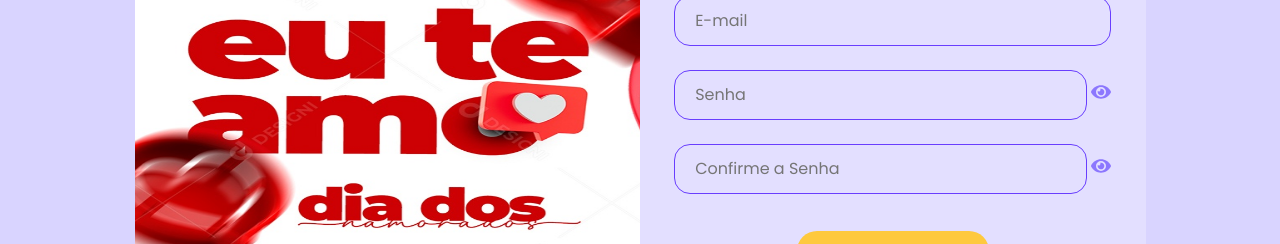
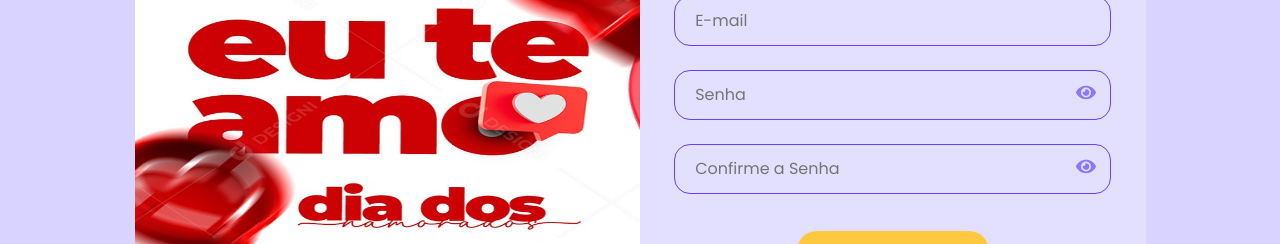
Before and after one commit to HynaellAlves/evex, a Next.js app: page /Recovery in a window 1280 px wide. Shown: the part 450-694 px from the top of the page. Built offline with nearby package versions, Linux system fonts and the light colour scheme.

Commit message:
fix: Update button text in login form and adjust validation message

```diff
--- a/src/components/Forms/Form_login/index.tsx
+++ b/src/components/Forms/Form_login/index.tsx
@@ -46,7 +46,7 @@
         />
 
       </div>
-      <Button />
+      <Button text="avançar" />
 
       <div className={styles.box_hyperlink}>
         <div className={styles.hyperlink_google}>
--- a/src/components/Input/Input_example_other/input.module.css
+++ b/src/components/Input/Input_example_other/input.module.css
@@ -26,11 +26,14 @@
 .showPassword_content {
     display: flex;
     align-items: center;
-    margin-left: 1%;
     height: 100%;
 }
 
 .eye_icon {
+    position: absolute;
+    right: 15px;
+    top: 50%;
+    transform: translateY(-50%);
     cursor: pointer;
     color: var(--color-primary);
     font-size: 20px;
--- a/src/pages/index.tsx
+++ b/src/pages/index.tsx
@@ -1,4 +1,3 @@
-import Form from "../components/Forms/Form_login"
 export default function Home() {
   return (
     <div className="page home">
--- a/src/validation/validation.tsx
+++ b/src/validation/validation.tsx
@@ -3,5 +3,5 @@
 export const loginSchema = z.object({
   email: z.string().email("Email inválido").optional(),
   senha: z.string().min(8, "Senha deve ter ao menos 8 caracteres").optional(),
-  senhaConfirm: z.string().min(8, "As senha devem ser iguais").optional(),
+  senhaConfirm: z.string().min(8, "As senhas devem ser iguais").optional(),
 });
```
